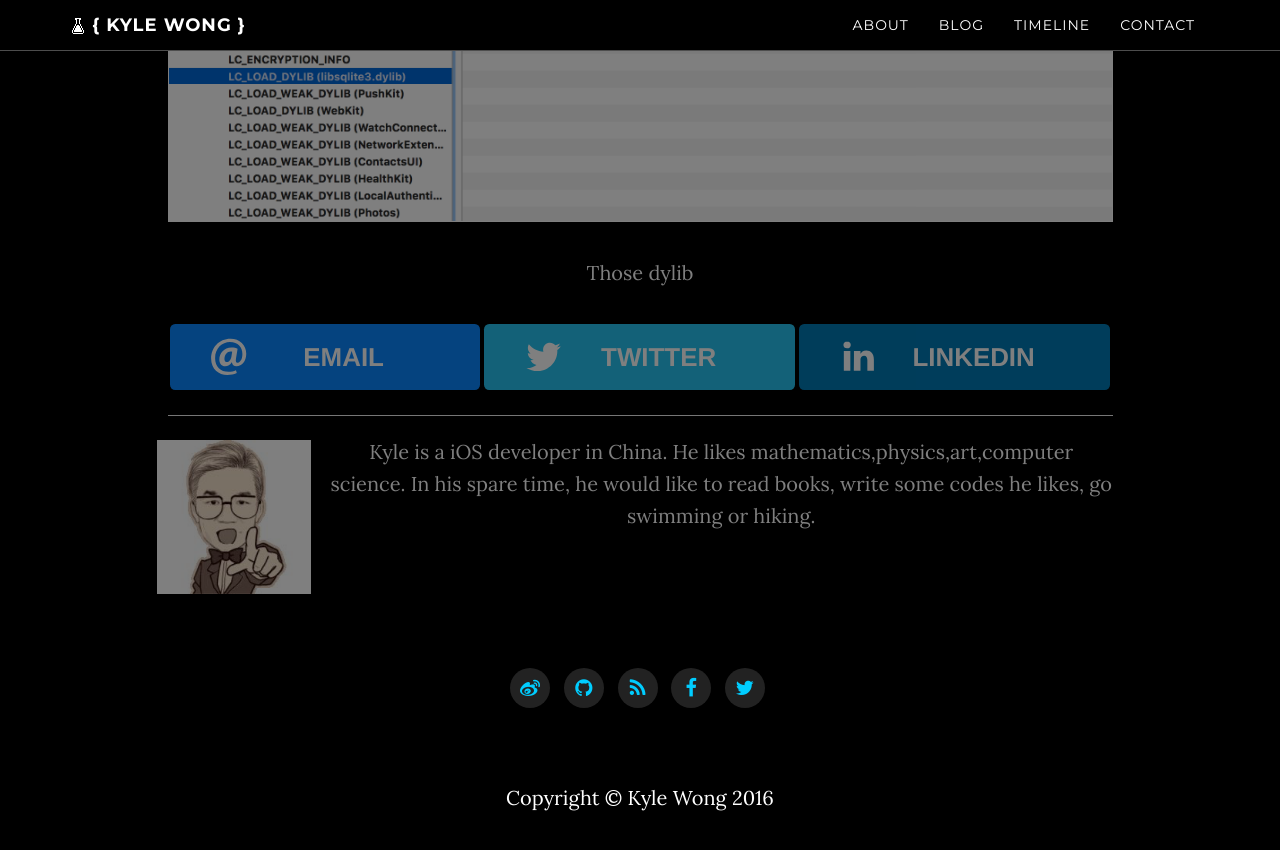
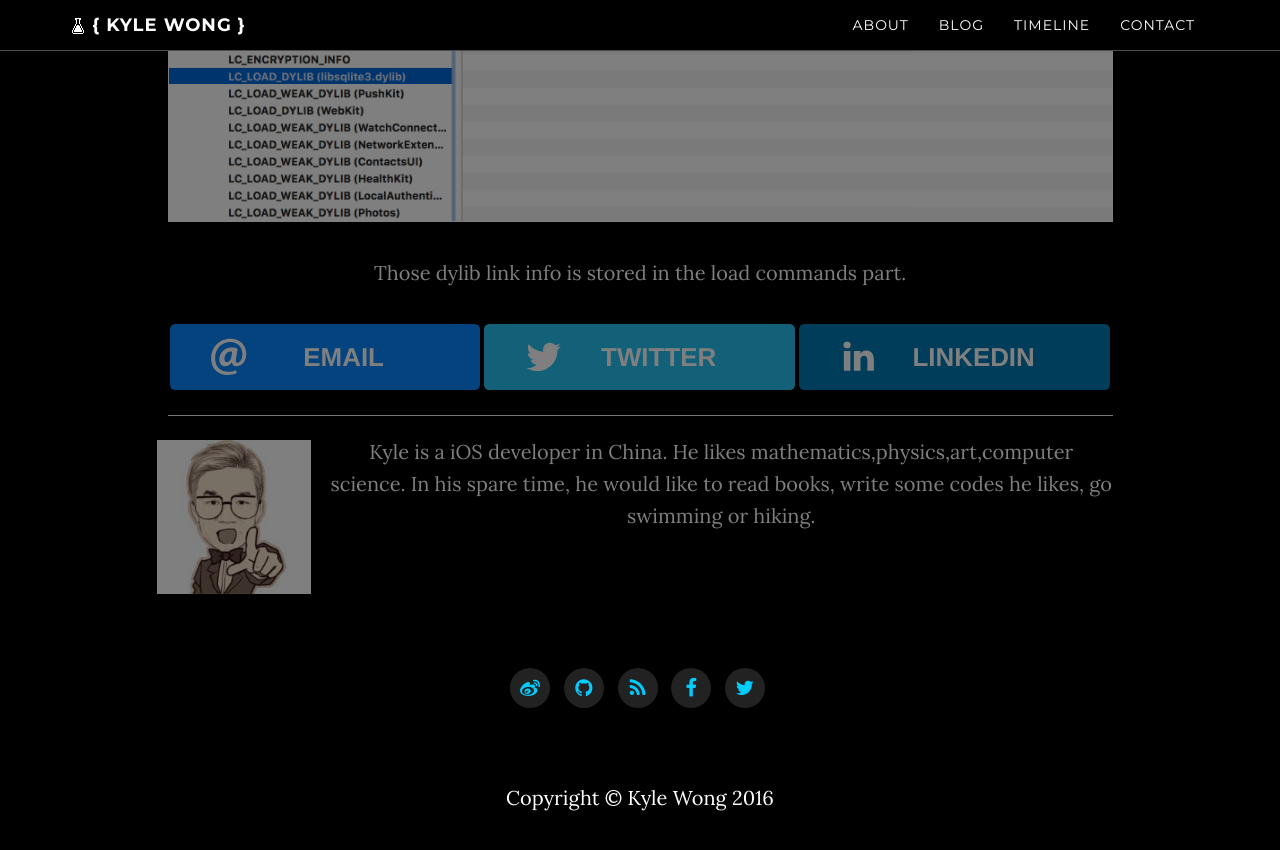
Before and after one commit to kangwang1988/kangwang1988.github.io, a Jekyll site: the page built from _posts/2016-03-27-how-to-rob-wechat-red-envelop-automatically.md, in a window 1280 px wide and 900 px high, scrolled down 1708 px. Shown: the top 850 px of the window. Built offline with Jekyll 4.4.1, drawn with Linux system fonts in a browser that asks for light colours; nearby versions of some CDN libraries; comment, search, counter and statistics services are not loaded; a style sheet for code colours, icons or effects is not loaded.

Commit message:
New post & resource.

```diff
--- a/_posts/2016-03-27-how-to-rob-wechat-red-envelop-automatically.md
+++ b/_posts/2016-03-27-how-to-rob-wechat-red-envelop-automatically.md
@@ -34,4 +34,4 @@ __LINKEDIT | The segment contains raw data used by the dynamic linker, such as s
 With a WeChat.ipa downloaded from the jailbroken channel, we can find its inner content using MachOView:
 ![wechat-load-commands-in-machoview-original](https://github.com/kangwang1988/kangwang1988.github.io/raw/master/img/wechat-load-commands-in-machoview-original.png)
 
-Those dylib
+Those dylib link info is stored in the load commands part.
```
